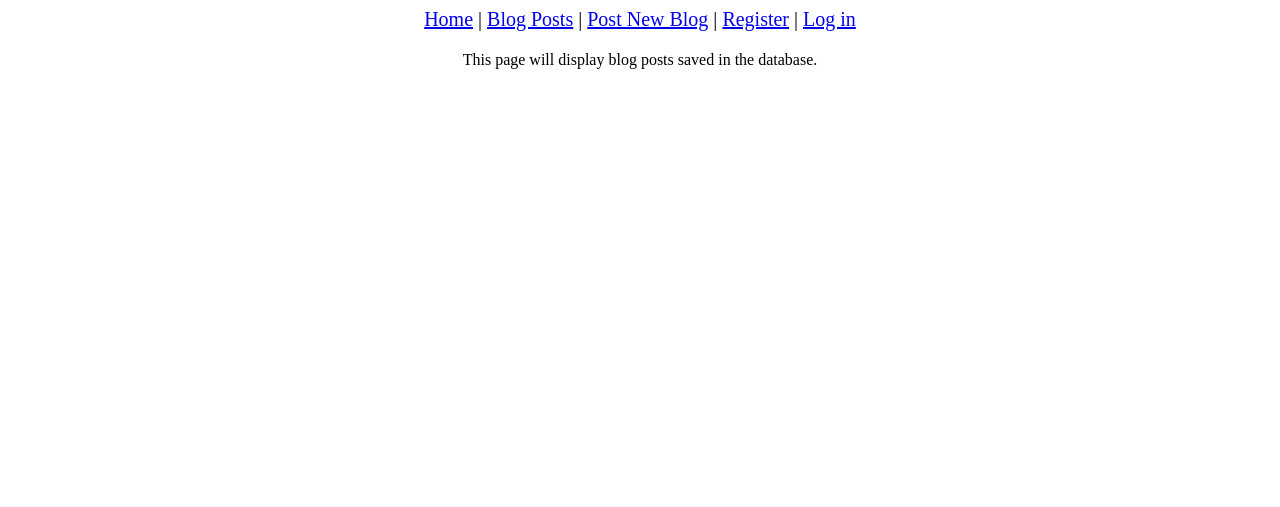
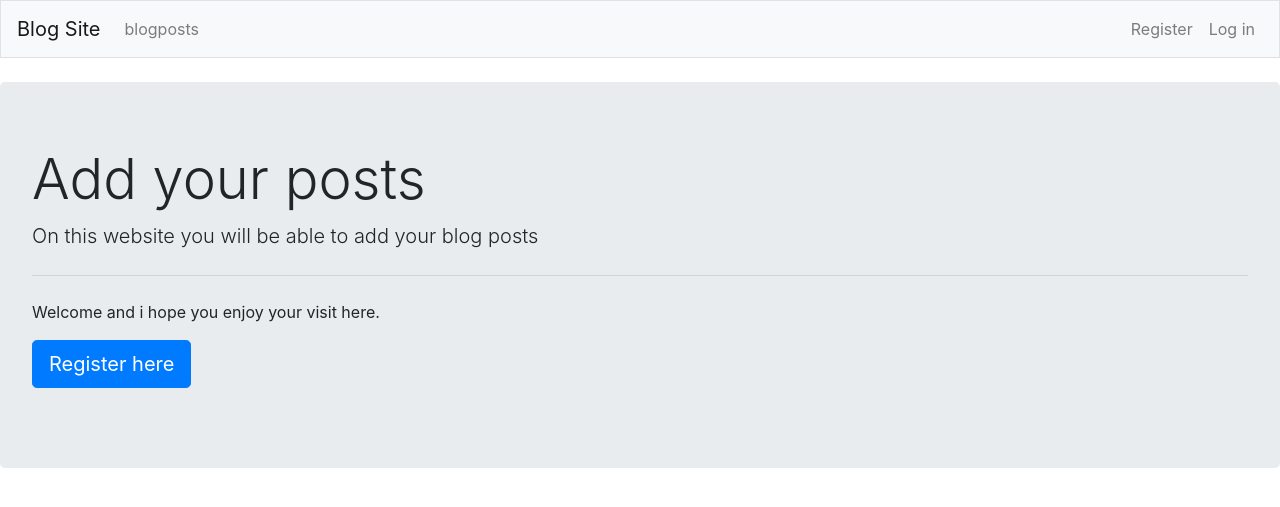
Before and after one commit to uchannel92/Django_blogsite, a Django app: page / in a window 1280 px wide. Shown: the top 507 px of the page. Run offline with Django 4.2, Linux system fonts and the light colour scheme; some libraries are stand-ins or nearby versions.

Commit message:
Added new bootstrap styling to base and index pages

```diff
--- a/blog/settings.py
+++ b/blog/settings.py
@@ -36,6 +36,9 @@ INSTALLED_APPS = [
     # My apps
     'blogs',
     'users',
+
+    # Third party apps.
+    'bootstrap4',
 
     'django.contrib.admin',
     'django.contrib.auth',
--- a/blogs/templates/blogs/base.html
+++ b/blogs/templates/blogs/base.html
@@ -1,14 +1,56 @@
-<p style="text-align: center; font-size: 20px">
-	<a href="{% url 'blogs:index' %}">Home</a> |
-	<a href="{% url 'blogs:blogposts' %}">Blog Posts</a> |
-	<a href="{% url 'blogs:new_blog' %}">Post New Blog</a> |
-	{% if user.is_authenticated %}
-		Hello, {{ user.username }}!
-	<a href="{% url 'users:logout' %}">Log out</a>
-	{% else %}
-	<a href="{% url 'users:register' %}">Register</a> |
-		<a href="{% url 'users:login' %}">Log in</a>
-	{% endif %}
-</p>
+{% load bootstrap4 %}
 
-{% block content %}{% endblock content %}
+<!DOCTYPE html>
+<html lang="en">
+<head>
+	<meta charset="UTF-8">
+	<meta http-equiv="X-UA-Compatible" content="IE=edge">
+	<meta name="viewport" content="width=device-width, initial-scale=1.0">
+	<title>Chen Blogs! </title>
+	{% bootstrap_css %}
+	{% bootstrap_javascript jquery='full' %}
+</head>
+<body>
+
+	<nav class="navbar navbar-expand-md navbar-light bg-light mb-4 border">
+		<a class="navbar-brand" href="{% url 'blogs:index' %}">Blog Site</a>
+
+		<button class="navbar-toggler" type="button" data-toggle="collapse" data-target="#navbarCollapse" aria-expanded="false" aria-label="Toggle navigation">
+			<span class="navbar-toggler-icon"></span></button>
+		<div class="collapse navbar-collapse" id="navbarCollapse">
+			<ul class="navbar-nav mr-auto">
+				<li class="nav-item">
+					<a class="nav-link" href="{% url 'blogs:blogposts' %}">blogposts</a>
+				</li>
+			</ul>
+			<ul class="navbar-nav m1-auto">
+				{% if user.is_authenticated %}
+				<li class="nav-item">
+					<span class="navbar-text">Hello, {{ user.username }}!</span>
+				</li>
+				<li class="nav-item">
+					<a class="nav-link" href="{% url 'users:logout' %}">Log out</a>
+				</li>
+				{% else %}
+				<li class="nav-item">
+					<a class="nav-link" href="{% url 'users:register' %}">Register</a>
+				</li>
+				<li class="nav-item">
+					<a class="nav-link" href="{% url 'users:login' %}">Log in</a>
+				</li>
+				{% endif %}
+			</ul>
+		</div>
+
+	</nav>
+
+	<main>
+		<div>
+			{% block page_header %}{% endblock page_header %}
+		</div>
+		<div>
+			{% block content %}{% endblock content %}
+		</div>
+	</main>
+</body>
+</html>
--- a/blogs/templates/blogs/index.html
+++ b/blogs/templates/blogs/index.html
@@ -1,7 +1,15 @@
 {% extends "blogs/base.html" %}
 
 
-{% block content %}
-<p style="text-align: center;"> This page will display blog posts saved in the database.
-</p>
-{% endblock content %}
+{% block page_header %}
+
+<div class="jumbotron">
+    <h1 class="display-4">Add your posts</h1>
+    <p class="lead">On this website you will be able to add your blog posts</p>
+    <hr class="my-4">
+    <p>Welcome and i hope you enjoy your visit here. </p>
+    <p class="lead">
+      <a class="btn btn-primary btn-lg" href="{% url 'users:register' %}" role="button">Register here</a>
+    </p>
+</div>
+{% endblock page_header %}
```
Also changed, not shown: db.sqlite3.
